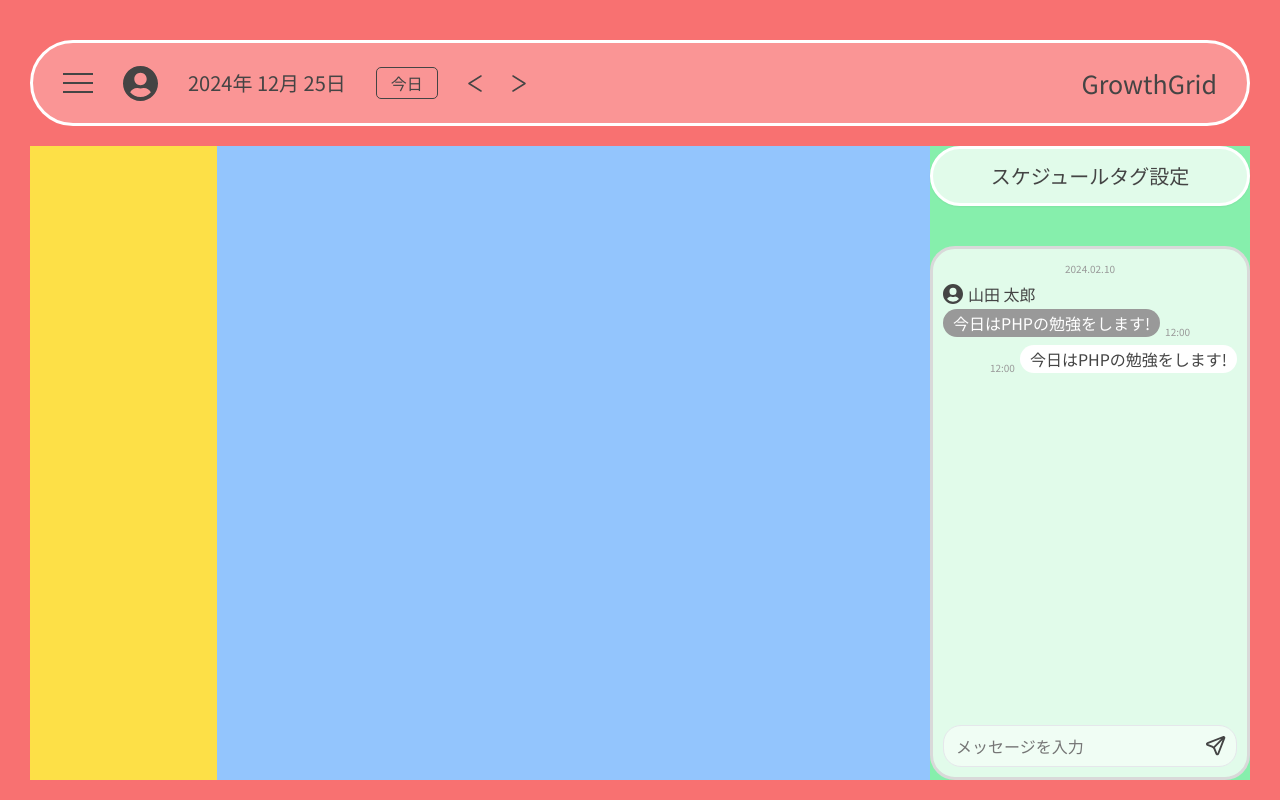
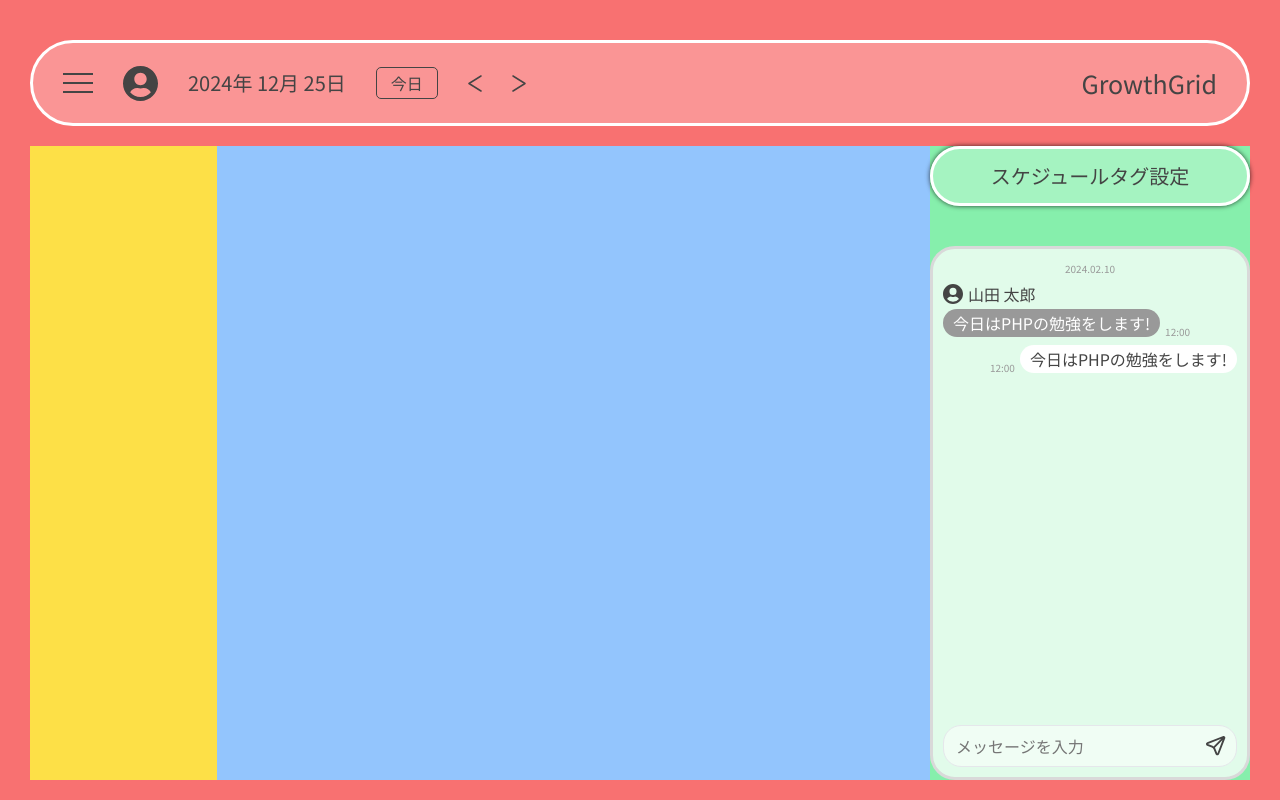
Before and after one commit to tuyotuyo-engineer/prj-calendar, a Next.js app in the folder frontend/: page /calendar in a window 1280 px wide. Built offline with nearby package versions, Linux system fonts and the light colour scheme.

Commit message:
2回目レビュー内容修正

```diff
--- a/frontend/package.json
+++ b/frontend/package.json
@@ -12,6 +12,7 @@
     "gen:icons": "./scripts/generate-icons.sh"
   },
   "dependencies": {
+    "@next/font": "^14.1.0",
     "clsx": "^2.1.0",
     "next": "14.0.4",
     "react": "^18",
--- a/frontend/src/app/calendar/page.tsx
+++ b/frontend/src/app/calendar/page.tsx
@@ -1,4 +1,5 @@
-import { TagEditButton } from '@/components/atoms/TagEditButton/TagEditButton';
+'use client'
+import { Button } from '@/components/atoms/Button/Button.atom';
 import { Header } from '@/components/organisms/Header/Header.organism';
 import Chat from '@/features/chat/components/Chat';
 
@@ -10,7 +11,15 @@ export default function Calendar() {
         <div className='flex flex-col w-[32rem] bg-yellow-300'></div>
         <div className='flex w-full bg-blue-300'></div>
         <div className='flex flex-col w-[32rem] bg-green-300 gap-16'>
-          <TagEditButton />
+          <Button
+            variant='tagEdit'
+            className='w-full h-[6rem] border-[0.3rem] border-white rounded-[3rem] bg-white/75 shadow-sm'
+            onClick={() => console.log('タグフォームのモーダルオープン')}
+          >
+            <p className='font-normal text-[2rem] text-custom-black flex justify-center items-center'>
+              スケジュールタグ設定
+            </p>
+          </Button>
           <Chat />
         </div>
       </div>
--- a/frontend/src/app/layout.tsx
+++ b/frontend/src/app/layout.tsx
@@ -2,7 +2,11 @@ import type { Metadata } from 'next';
 import { Noto_Sans_JP } from 'next/font/google';
 import '../scss/index.scss';
 
-const notoSansJP = Noto_Sans_JP({ subsets: ['latin'] });
+const notoSansJP = Noto_Sans_JP({
+  weight: '400',
+  display: 'swap',
+  preload: false,
+});
 
 export const metadata: Metadata = {
   title: 'Create Next App',
--- a/frontend/src/components/atoms/Button/Button.module.scss
+++ b/frontend/src/components/atoms/Button/Button.module.scss
@@ -11,3 +11,12 @@
   color: var(--text-color);
   font-size: 1.6rem;
 }
+
+.tagEdit {
+  width: 100%;
+  height: 6rem;
+  border: 0.3rem solid white;
+  border-radius: 3rem;
+  background: rgba(255, 255, 255, 0.25);
+  box-shadow: 0px 0px 5px 0px rgba(0, 0, 0, 0.75);
+}
--- a/frontend/src/components/atoms/TagEditButton/TagEditButton.tsx
+++ /dev/null
@@ -1,17 +0,0 @@
-'use client';
-
-import { Button } from '../Button/Button.atom';
-
-export const TagEditButton = () => {
-  return (
-    <Button
-      variant='primary'
-      className='w-full h-[6rem] border-[0.3rem] border-white rounded-[3rem] bg-white/75 shadow-sm'
-      onClick={() => console.log('タグフォームのモーダルオープン')}
-    >
-      <p className='font-normal text-[2rem] text-custom-black flex justify-center items-center'>
-        スケジュールタグ設定
-      </p>
-    </Button>
-  );
-};
--- a/frontend/src/components/atoms/atom.type.ts
+++ b/frontend/src/components/atoms/atom.type.ts
@@ -4,5 +4,5 @@ export type ButtonType = {
   disabled?: boolean;
   onClick: () => void;
   type?: "button" | "submit" | "reset";
-  variant: "primary" | "secondary" | "header" | "none";
+  variant: "primary" | "secondary" | "header" | "tagEdit" | "none";
 };
```
Also changed, not shown: 1 other file (tests, documents, lock files or other folders).
